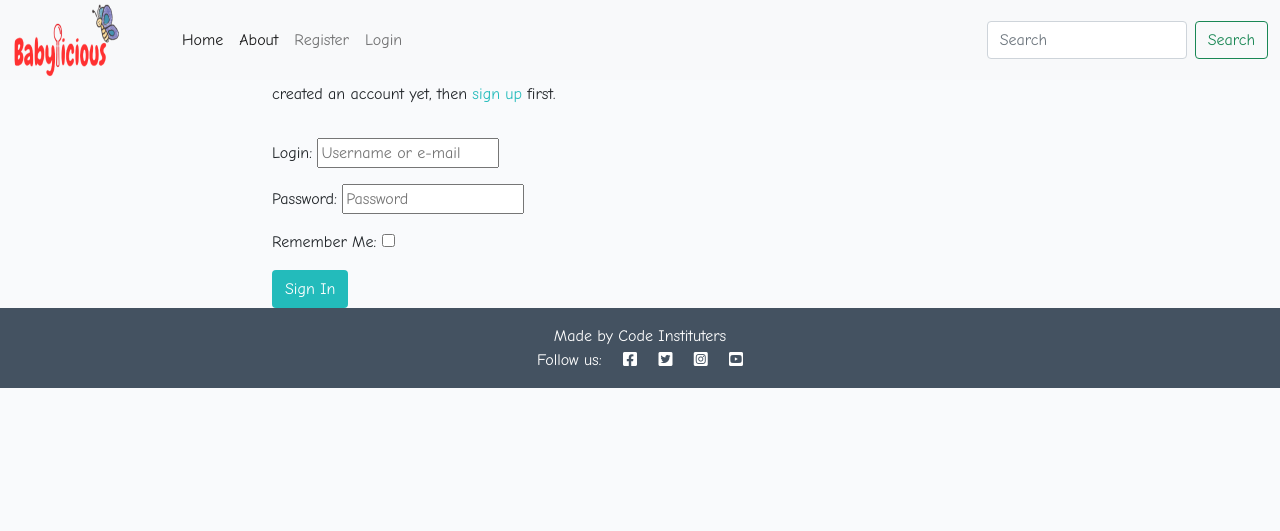
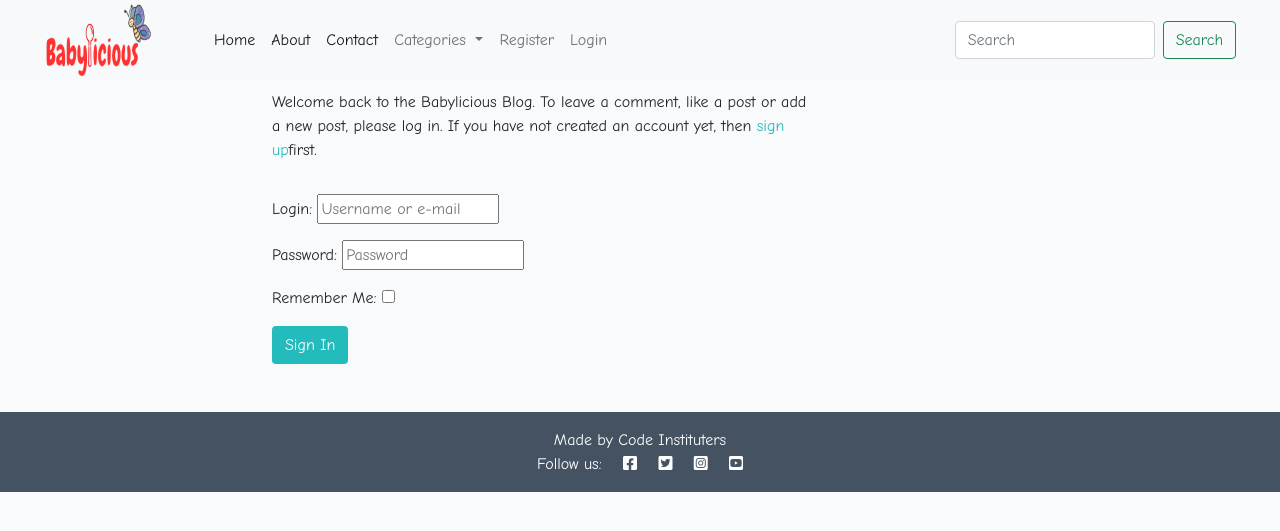
Before and after one commit to ionelaSabinaMacovei/ProjectPortofolio4-Babyfood, a Django app: page /accounts/login/ in a window 1280 px wide. Shown: the top 531 px of the page. Run offline with Django 3.2, Linux system fonts and the light colour scheme; some libraries are stand-ins or nearby versions.

Commit message:
Update the base.html and login.html template

```diff
--- a/static/css/style.css
+++ b/static/css/style.css
@@ -23,6 +23,15 @@ body {
     margin-left: -75px;
 }
 
+.navbar>.container, .navbar>.container-fluid, .navbar>.container-lg, .navbar>.container-md, .navbar>.container-sm, .navbar>.container-xl, .navbar>.container-xxl {
+    display: flex;
+    flex-wrap: inherit;
+    align-items: center;
+    justify-content: space-between;
+    margin-left: 2.5%;
+    margin-right: 2.5%;
+}
+
 .navbar-brand img {
     width: 50%;
 }
@@ -41,6 +50,7 @@ body {
     margin-top: 0;
     margin-bottom: 1rem;
     margin-right: auto;
+
 }
 
 .justify-content-end {
--- a/templates/account/login.html
+++ b/templates/account/login.html
@@ -7,19 +7,19 @@
 
 {% block content %}
 
-<div class="container">
-    <div class="row">
-        <div class="col-md-8 mt-3 offset-md-2">
+<section class="logs-pages">
+    <div class="container box-shadow">
+        <div class="row align-items-center">
+            <div class="col-md-6 mt-5 offset-md-2">
                 <h3>{% trans "Sign In" %}</h3>
 
-            <p>{% blocktrans %}Welcome back to the code|star blog. To leave a comment or like a post, please log in. If
-                you
-                have not created an account yet, then <a class="link" href="{{ signup_url }}">sign up</a>
-                first.{% endblocktrans %}</p>
+                <p>{% blocktrans %}Welcome back to the Babylicious Blog. To leave a comment, like a post or add a new post, please log in. If
+                    you have not created an account yet, then <a class="link" href="{{ signup_url }}">sign up</a>first.{% endblocktrans %}
+                </p>
             </div>
         </div>
-    <div class="row">
-        <div class="col-md-8 mt-3 offset-md-2">
+        <div class="row align-items-center">
+            <div class="col-md-8 mt-3 offset-md-2 pb-5">
                 <form class="login" method="POST" action="{% url 'account_login' %}">
                     {% csrf_token %}
                     {{ form.as_p }}
@@ -31,4 +31,5 @@
             </div>
         </div>
     </div>
+</section>
 {% endblock %}
--- a/templates/base.html
+++ b/templates/base.html
@@ -32,8 +32,6 @@
 </head>
 
 <body class="d-flex flex-column h-100 main-bg">
-
-
     <!-- Navigation -->
 
     <nav class="navbar navbar-expand-lg navbar-light bg-light">
@@ -47,14 +45,37 @@
                 <i class="fa fa-bars"></i>
             </button>
             <div class="collapse navbar-collapse" id="navbarText">
-                <ul class="navbar-nav me-auto mb-2 mb-lg-0" id="links">
+                <ul class="navbar-nav me-auto mb-2 mb-lg-0 nav justify-content-end" id="links">
                     <li class="nav-item">
                         <a class="nav-link active" aria-current="page" href="{% url 'home' %}">Home</a>
                     </li>
                     <li class="nav-item">
                         <a class="nav-link active" aria-current="page" href="{% url 'about' %}">About</a>
                     </li>
+                    <li class="nav-item">
+                        <a class="nav-link active" href="/contact" aria-label="Go to the contact page">Contact</a>
+                    </li>
+                    <li class="nav-item dropdown">
+                        <a class="nav-link dropdown-toggle" href="#" role="button" data-bs-toggle="dropdown"
+                            aria-expanded="false">
+                            Categories
+                        </a>
+                        <div class="dropdown-menu m-2">
+                            {% for category in category_list %}
+                            <a class="dropdown-item"
+                                href="/cat/{{ category.cat_title }}">{{ cat.cat_title|title }}</a>
+                            {% endfor %}
+                        </div>
+                    </li>
+
                     {% if user.is_authenticated %}
+                    <li class="nav-item">
+                        <a class="nav-link" href="{% url 'new_post' %}">Add post</a>
+                    </li>
+                    <ul>
+                        <li class="nav-item">
+                            <a class="nav-link">User: {{ user.username }}</a>
+                        </li>
                         <li class="nav-item">
                             <a class="nav-link" href="{% url 'account_logout' %}">Logout</a>
                         </li>
@@ -65,6 +86,7 @@
                         <li class="nav-item">
                             <a class="nav-link" href="{% url 'account_login' %}">Login</a>
                         </li>
+                    </ul>
                     {% endif %}
                 </ul>
                 <form class="d-flex" role="search">
```
Also changed, not shown: templates/account/signup.html (+6 -4 lines). Lines whose indentation alone changed are shown as unchanged.
